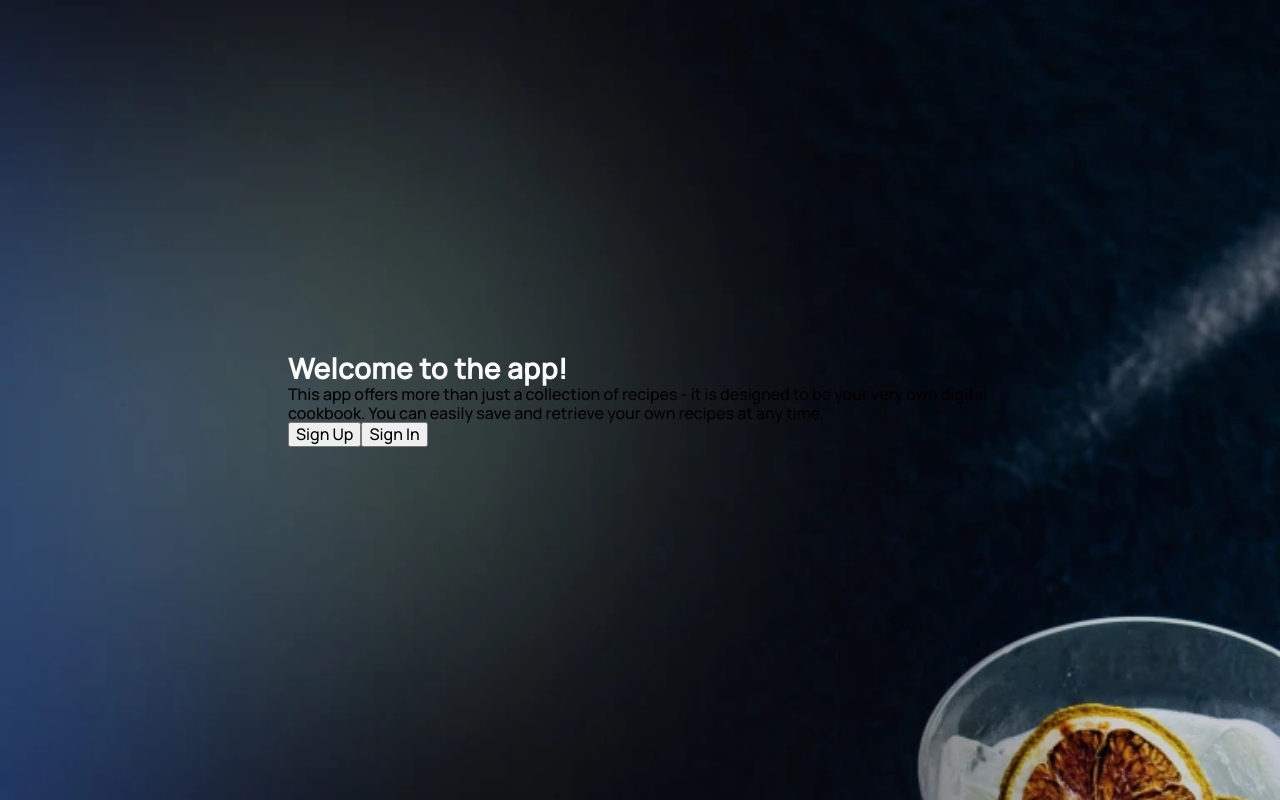
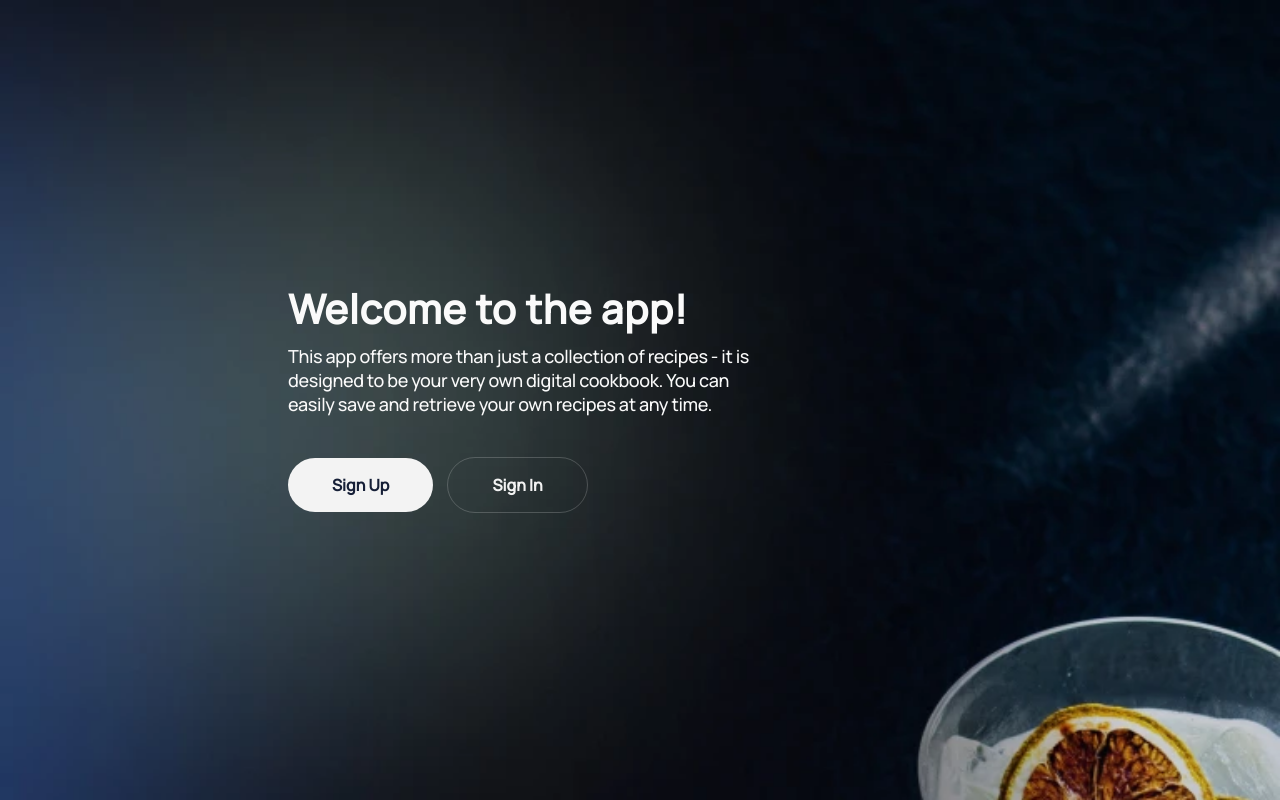
Before and after one commit to Juliya-Shamray/Master-Front, a React (Create React App) app: page / in a window 1280 px wide. Built offline with nearby package versions, Linux system fonts and the light colour scheme.

Commit message:
styles WelcomePage

```diff
--- a/src/pages/WelcomePage.jsx
+++ b/src/pages/WelcomePage.jsx
@@ -1,19 +1,26 @@
-import { StyledTitle, StyledWrap } from './WelcomePage.styled';
+import {
+  DarkButton,
+  LightButton,
+  StyledText,
+  StyledTitle,
+  StyledWrap,
+  StyledWrapButtons,
+} from './WelcomePage.styled';
 
 const WelcomePage = () => {
   return (
     <StyledWrap>
       <div className="container">
         <StyledTitle>Welcome to the app!</StyledTitle>
-        <p>
+        <StyledText>
           This app offers more than just a collection of recipes - it is
           designed to be your very own digital cookbook. You can easily save and
           retrieve your own recipes at any time.
-        </p>
-        <div>
-          <button>Sign Up</button>
-          <button>Sign In</button>
-        </div>
+        </StyledText>
+        <StyledWrapButtons>
+          <LightButton>Sign Up</LightButton>
+          <DarkButton>Sign In</DarkButton>
+        </StyledWrapButtons>
       </div>
     </StyledWrap>
   );
--- a/src/pages/WelcomePage.styled.js
+++ b/src/pages/WelcomePage.styled.js
@@ -23,7 +23,15 @@ export const StyledWrap = styled.div`
   }
 
   @media screen and (min-width: 768px) {
+    & > div {
+      display: flex;
+      flex-direction: column;
+      align-items: flex-start;
+      width: 768px;
+    }
+
     background-image: url(${bgTab});
+
     @media (min-device-pixel-ratio: 2),
       (-webkit-min-device-pixel-ratio: 2),
       (min-resolution: 192dpi),
@@ -32,7 +40,10 @@ export const StyledWrap = styled.div`
     }
   }
 
-  @media screen and (min-width: 1440px) {
+  @media screen and (min-width: 1400px) {
+    & > div {
+      width: 1400px;
+    }
     background-image: url(${bgDesk});
     @media (min-device-pixel-ratio: 2),
       (-webkit-min-device-pixel-ratio: 2),
@@ -49,4 +60,61 @@ export const StyledTitle = styled.h1`
   font-weight: 600;
   line-height: 1.14;
   letter-spacing: 0.56px;
+  margin-bottom: 14px;
+  text-align: center;
+
+  @media screen and (min-width: 768px) {
+    font-size: 40px;
+    line-height: 1.1;
+    letter-spacing: 0.8px;
+    text-align: left;
+  }
 `;
+
+export const StyledText = styled.p`
+  color: ${props => props.theme.colors.white};
+  text-align: center;
+  font-size: 14px;
+  line-height: 1.29;
+  letter-spacing: -0.28px;
+  margin-bottom: 40px;
+  width: 319px;
+  @media screen and (min-width: 768px) {
+    width: 470px;
+    text-align: left;
+    font-size: 18px;
+    line-height: 1.33;
+    letter-spacing: -0.36px;
+  }
+`;
+
+export const StyledWrapButtons = styled.div`
+  text-align: center;
+`;
+
+export const commonButtonStyles = `
+  margin-right: 14px;
+  padding: 14px 40px;
+  border-radius: 42px;
+  font-size: 14px;
+  font-weight: 600;
+  line-height: 1.29;
+  @media screen and (min-width:768px){
+    font-size: 16px;
+    line-height: 1.13;
+      padding: 18px 44px;
+  }
+`;
+
+export const LightButton = styled.button`
+  ${commonButtonStyles}
+  color: ${props => props.theme.colors.secondary};
+  background-color: ${props => props.theme.colors.lightGrey};
+`;
+
+export const DarkButton = styled.button`
+  ${commonButtonStyles}
+  color: ${props => props.theme.colors.lightGrey};
+  border: 1px solid ${props => props.theme.colors.borderColor};
+  margin-right: 0;
+`;
--- a/src/styles/GlobalStyle.js
+++ b/src/styles/GlobalStyle.js
@@ -32,6 +32,12 @@ a{
   text-decoration: none;
   color: inherit;
 }
+button{
+  border: none;
+  background-color: transparent;
+  cursor: pointer;
+
+}
   }
   .container {
 
@@ -46,7 +52,7 @@ a{
         max-width: 744px;
 }
 
-    @media screen and (min-width:1440px) {
+    @media screen and (min-width:1400px) {
         max-width: 1280px;
 
 }
--- a/src/styles/theme.js
+++ b/src/styles/theme.js
@@ -7,6 +7,7 @@ const theme = {
     lightGreen: '#BCE6D2',
     lightGrey: '#F3F3F3',
     white: '#FAFAFA',
+    borderColor: 'rgba(243, 243, 243, 0.20)',
   },
 };
 
```
